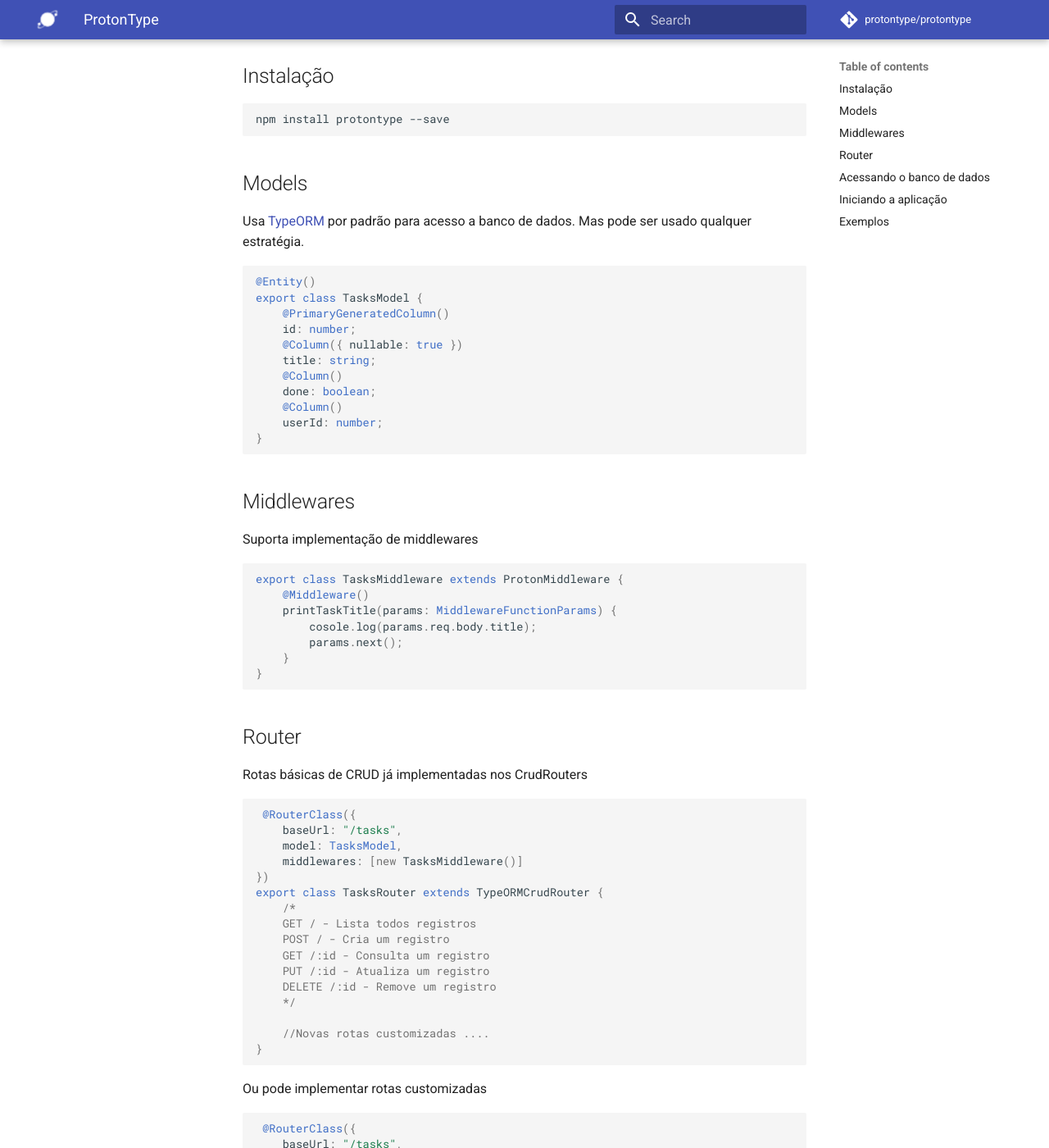
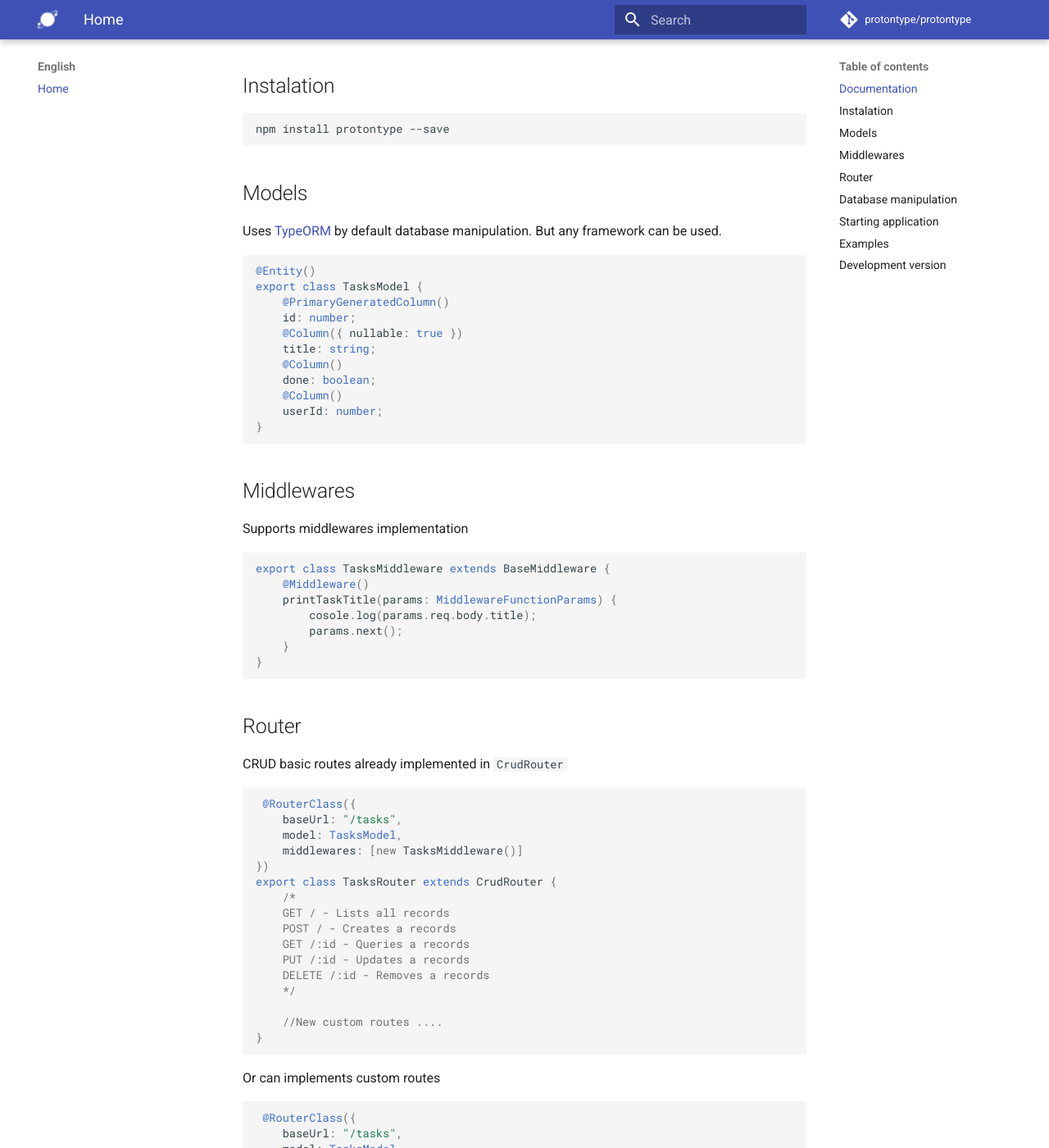
Before and after one commit to protontype/protontype.github.io, an MkDocs documentation site: the page built from docs/en/index.md, in a window 1280 px wide and 1400 px high, scrolled down 588 px. Shown: the whole window at 82% size. Built offline with MkDocs 1.6.1 and Material for MkDocs 9.7.7, drawn with Linux system fonts in a browser that asks for light colours; comment, search, counter and statistics services are not loaded; old or Windows-style settings are respelled for this version of MkDocs; some of the changed text lies outside the part shown.

Commit message:
English index

````diff
--- a/docs/en/index.md
+++ b/docs/en/index.md
@@ -1,33 +1,25 @@
-
-# ProtonType
-
 <div align="center">
+  <h1><strong>ProtonType</strong></h1>
   <a href="https://protontype.github.io/">
     <img src="https://avatars1.githubusercontent.com/u/34164645?s=200&v=4">
   </a>
   <br>
-  <br>
-	<a href="https://travis-ci.org/protontype/protontype">
-		<img src="https://travis-ci.org/protontype/protontype.svg?branch=develop">
-	</a>
-	<a href="https://www.npmjs.com/package/protontype">
-		<img src="https://badge.fury.io/js/protontype.svg">
-	</a>
-  <br>
-  <br>
 </div>
 
-Um simples web framework feito em TypeScript.
+A simple framework made with TypeScript.
 
-O ProtonType tem como objetivo tornar simples e agradável o desenvolvimento de APIs REST e criação de modelos de banco de dados usando [TypeORM](http://typeorm.io/#/) por padrão.
+The Protontype have objective make simple APIs REST development.
 
-## Instalação
+## Documentation
+- [Full documentation](https://protontype.github.io/)
+
+## Instalation
 ```bash
 npm install protontype --save
 ```
 
 ## Models
-Usa [TypeORM](http://typeorm.io/#/) por padrão para acesso a banco de dados. Mas pode ser usado qualquer estratégia.
+Uses [TypeORM](http://typeorm.io/#/) by default database manipulation. But any framework can be used.
 
 ```typescript
 @Entity()
@@ -43,10 +35,10 @@ export class TasksModel {
 }
 ```
 ## Middlewares
-Suporta implementação de middlewares
+Supports middlewares implementation
 
 ```typescript
-export class TasksMiddleware extends ProtonMiddleware {
+export class TasksMiddleware extends BaseMiddleware {
     @Middleware()
     printTaskTitle(params: MiddlewareFunctionParams) {
         cosole.log(params.req.body.title);
@@ -56,7 +48,7 @@ export class TasksMiddleware extends ProtonMiddleware {
 ```
 
 ## Router
-Rotas básicas de CRUD já implementadas nos CrudRouters
+CRUD basic routes already implemented in ```CrudRouter```
 
 ```typescript
  @RouterClass({
@@ -64,27 +56,26 @@ Rotas básicas de CRUD já implementadas nos CrudRouters
     model: TasksModel,
     middlewares: [new TasksMiddleware()]
 })
-export class TasksRouter extends TypeORMCrudRouter {
+export class TasksRouter extends CrudRouter {
     /*
-    GET / - Lista todos registros
-    POST / - Cria um registro
-    GET /:id - Consulta um registro
-    PUT /:id - Atualiza um registro
-    DELETE /:id - Remove um registro
+    GET / - Lists all records
+    POST / - Creates a records
+    GET /:id - Queries a records
+    PUT /:id - Updates a records
+    DELETE /:id - Removes a records
     */
 
-    //Novas rotas customizadas ....
+    //New custom routes ....
 }
 ```
-
-Ou pode implementar rotas customizadas
+Or can implements custom routes
 ```typescript
  @RouterClass({
     baseUrl: "/tasks",
     model: TasksModel,
     middlewares: [new TasksMiddleware()]
 })
-export class TasksRouter extends ExpressRouter {
+export class TasksRouter extends BaseRouter {
     @Route({
         endpoint: '/test/msg',
         method: Method.GET,
@@ -96,13 +87,13 @@ export class TasksRouter extends ExpressRouter {
 }
 ```
 
-## Acessando o banco de dados
+## Database manipulation
 ```typescript
 let tasksRepository = TypeORMDB.getBD().getRepository(TasksModel);
 let tasks = await tasksRepository.find();
 ```
 
-## Iniciando a aplicação
+## Starting application
 
 ```typescript
 new ProtonApplication()
@@ -111,10 +102,23 @@ new ProtonApplication()
     .start();
 ```
 
-## Exemplos
-- [Exemplo básico](https://github.com/protontype/protontype-sample)
+## Examples
+- [Basic example](https://github.com/protontype/protontype-sample)
 
-- [Exemplo com o módulo do Sequelize](https://github.com/protontype/protontype-sequelize-sample)
+- [Sequelize module example](https://github.com/protontype/protontype-sequelize-sample)
 
+## Development version
+```bash
+npm install protontype@dev --save
+```
 
-[English](https://github.com/linck/protontype/blob/develop/README_en.md "") / [Português](https://github.com/linck/protontype/blob/develop/README.md "")
+<div>
+  <br>
+	<a href="https://travis-ci.org/protontype/protontype">
+		<img src="https://travis-ci.org/protontype/protontype.svg?branch=develop">
+	</a>
+	<a href="https://www.npmjs.com/package/protontype">
+		<img src="https://badge.fury.io/js/protontype.svg">
+	</a>
+  <br>
+</div>
--- a/mkdocs.yml
+++ b/mkdocs.yml
@@ -36,7 +36,7 @@ pages:
       - 'Módulos NPM': 'modules.md'
   - License: 'license.md'
 - English:
-  - Home: en/coming.md
+  - Home: en/index.md
 
 extra:
   social:
````
Also changed, not shown: docs/index.md (+11 -7 lines).
